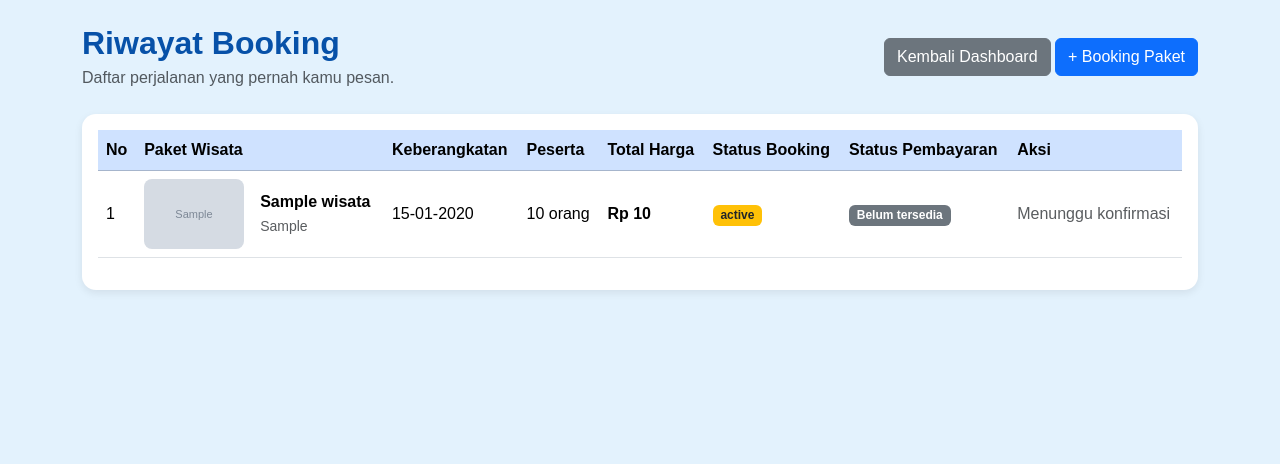
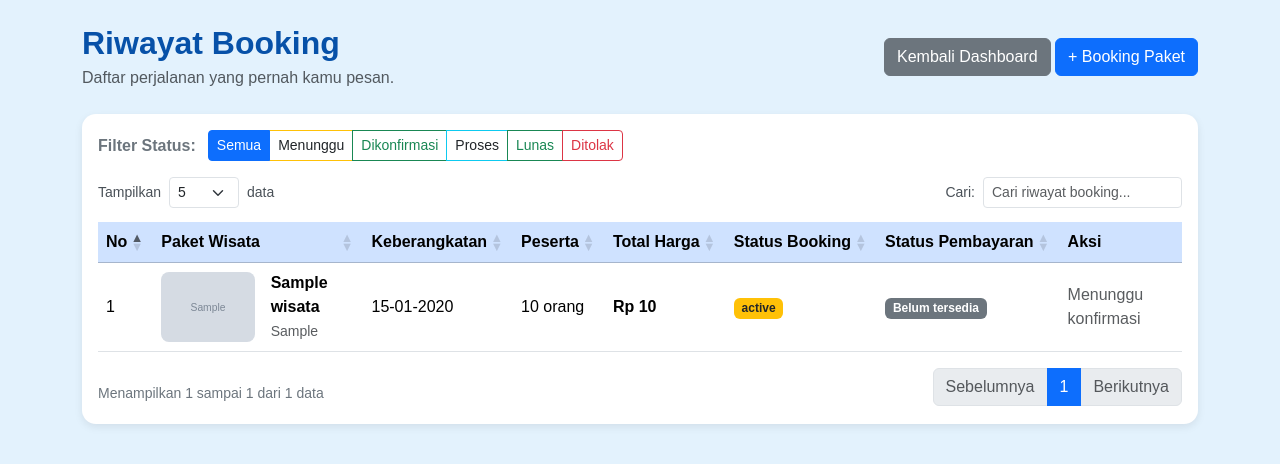
Before and after one commit to farisramadan2021-alt/TA-Booking-Paket-Liburan, a PHP site: page /booking_liburan/user/riwayat_booking.php in a window 1280 px wide. Shown: the top 464 px of the page. Run offline with PHP 8.4, Linux system fonts and the light colour scheme; the visitor is signed in with stand-in values (Sample User, id 1); tables that the repository leaves empty or names only in its code hold one stand-in row (values such as "Sample post"); grey boxes marked "Sample" are stand-in pictures; some libraries are stand-ins or nearby versions.

Commit message:
updatePenyempurnaan bagian riwayat user

```diff
--- a/booking_liburan/user/Pembayaran.php
+++ b/booking_liburan/user/Pembayaran.php
@@ -305,7 +305,7 @@ if ($_SERVER['REQUEST_METHOD'] === 'POST') {
 
                             <button type="submit"
                                 class="btn btn-primary w-100 fw-bold">
-                                Kirim Pembayaran
+                                Kirim Untuk Verifikasi Admin
                             </button>
 
                             <a href="riwayat_booking.php"
--- a/booking_liburan/user/riwayat_booking.php
+++ b/booking_liburan/user/riwayat_booking.php
@@ -1,4 +1,3 @@
-
 <?php
 session_start();
 require_once __DIR__ . "/../config/koneksi.php";
@@ -49,6 +48,9 @@ if (!$query) {
     <link rel="stylesheet"
         href="../bo/bootstrap-5.3.8-dist/css/bootstrap.min.css">
 
+    <!-- CSS DataTables Bootstrap 5 -->
+    <link rel="stylesheet" href="https://cdn.datatables.net/1.13.8/css/dataTables.bootstrap5.min.css">
+
     <style>
         body {
             background-color: #e3f2fd;
@@ -82,6 +84,66 @@ if (!$query) {
         .table th {
             white-space: nowrap;
         }
+
+        /* ===== Perapihan DataTables ===== */
+        .dataTables_wrapper .dataTables_length label,
+        .dataTables_wrapper .dataTables_filter label {
+            display: flex;
+            align-items: center;
+            gap: 8px;
+            margin-bottom: 0;
+            font-size: 14px;
+            color: #495057;
+            white-space: nowrap;
+        }
+
+        .dataTables_wrapper .dataTables_filter label {
+            justify-content: flex-end;
+        }
+
+        .dataTables_wrapper .dataTables_length select {
+            width: auto;
+            min-width: 70px;
+        }
+
+        .dataTables_wrapper .dataTables_filter input {
+            width: 240px;
+            margin-left: 0 !important;
+        }
+
+        .dataTables_wrapper .dataTables_info {
+            font-size: 14px;
+            color: #6c757d;
+            padding-top: 0;
+        }
+
+        .dataTables_wrapper .dataTables_paginate {
+            display: flex;
+            justify-content: flex-end;
+        }
+
+        .dataTables_wrapper .dataTables_paginate .pagination {
+            margin-bottom: 0;
+        }
+
+        @media (max-width: 767px) {
+            .dataTables_wrapper .dataTables_filter label {
+                justify-content: flex-start;
+            }
+
+            .dataTables_wrapper .dataTables_filter input {
+                width: 100%;
+            }
+
+            .dataTables_wrapper .dataTables_info {
+                text-align: center;
+                margin-bottom: 8px;
+            }
+
+            .dataTables_wrapper .dataTables_paginate {
+                justify-content: center;
+            }
+        }
     </style>
 </head>
 
@@ -112,6 +174,19 @@ if (!$query) {
 
     <div class="card card-riwayat">
         <div class="card-body p-3">
+
+            <!-- Filter status untuk DataTables -->
+            <div class="d-flex align-items-center flex-wrap gap-2 mb-3">
+                <span class="fw-semibold text-secondary me-1">Filter Status:</span>
+                <div class="btn-group flex-wrap" role="group" id="filterStatus">
+                    <button type="button" class="btn btn-sm btn-outline-primary active" data-status="">Semua</button>
+                    <button type="button" class="btn btn-sm btn-outline-warning text-dark" data-status="Menunggu">Menunggu</button>
+                    <button type="button" class="btn btn-sm btn-outline-success" data-status="Dikonfirmasi">Dikonfirmasi</button>
+                    <button type="button" class="btn btn-sm btn-outline-info text-dark" data-status="Proses">Proses</button>
+                    <button type="button" class="btn btn-sm btn-outline-success" data-status="Lunas" data-col="6">Lunas</button>
+                    <button type="button" class="btn btn-sm btn-outline-danger" data-status="Ditolak">Ditolak</button>
+                </div>
+            </div>
 
             <div class="table-responsive">
 
@@ -246,10 +321,12 @@ if (!$query) {
 
                                     <?php if ($status_bayar === 'Terverifikasi'): ?>
 
-                                        <span class="text-success fw-bold">
-                                            <i class="bi bi-check-circle"></i>
-                                            Lunas
-                                        </span>
+                                        <a
+                                            href="struk_booking.php?id=<?= (int) $data['id_booking']; ?>"
+                                            target="_blank"
+                                            class="btn btn-success btn-sm">
+                                            Lihat Struk
+                                        </a>
 
                                     <?php elseif ($status_bayar === 'Menunggu'): ?>
 
@@ -314,5 +391,60 @@ if (!$query) {
 
 <script src="../bo/bootstrap-5.3.8-dist/js/bootstrap.bundle.min.js"></script>
 
+<!-- DataTables JS -->
+<script src="https://code.jquery.com/jquery-3.7.1.min.js"></script>
+<script src="https://cdn.datatables.net/1.13.8/js/jquery.dataTables.min.js"></script>
+<script src="https://cdn.datatables.net/1.13.8/js/dataTables.bootstrap5.min.js"></script>
+
+<script>
+    $(document).ready(function () {
+        var table = $('.table').DataTable({
+            pageLength: 5,
+            lengthMenu: [5, 10, 25, 50],
+            paging: true,
+            pagingType: 'simple_numbers',
+            searching: true,
+            ordering: true,
+            autoWidth: false,
+            columnDefs: [
+                { orderable: false, targets: [7] }
+            ],
+            dom: "<'row align-items-center mb-2'<'col-md-6 col-12'l><'col-md-6 col-12'f>>" +
+                 "<'row'<'col-12'tr>>" +
+                 "<'row align-items-center mt-2'<'col-md-6 col-12'i><'col-md-6 col-12'p>>",
+            language: {
+                lengthMenu: 'Tampilkan _MENU_ data',
+                search: 'Cari:',
+                searchPlaceholder: 'Cari riwayat booking...',
+                zeroRecords: 'Data tidak ditemukan',
+                info: 'Menampilkan _START_ sampai _END_ dari _TOTAL_ data',
+                infoEmpty: 'Tidak ada data yang ditampilkan',
+                infoFiltered: '(difilter dari _MAX_ total data)',
+                paginate: {
+                    previous: 'Sebelumnya',
+                    next: 'Berikutnya'
+                }
+            }
+        });
+
+        // Filter berdasarkan kolom Status Booking (kolom ke-6, indeks 5)
+        $('#filterStatus button').on('click', function () {
+            $('#filterStatus button').removeClass('active');
+            $(this).addClass('active');
+
+            var status = $(this).data('status');
+            var kolom = $(this).data('col') || 5; // Lunas membaca kolom Status Pembayaran (indeks 6)
+
+            table.columns().search('');
+
+            if (status !== '') {
+                table.column(kolom).search('^\\s*' + status + '\\s*$', true, false);
+            }
+
+            table.draw();
+        });
+    });
+</script>
+
 </body>
 </html>
```
Also changed, not shown: booking_liburan/user/struk_booking.php (added, +162 -0 lines).
